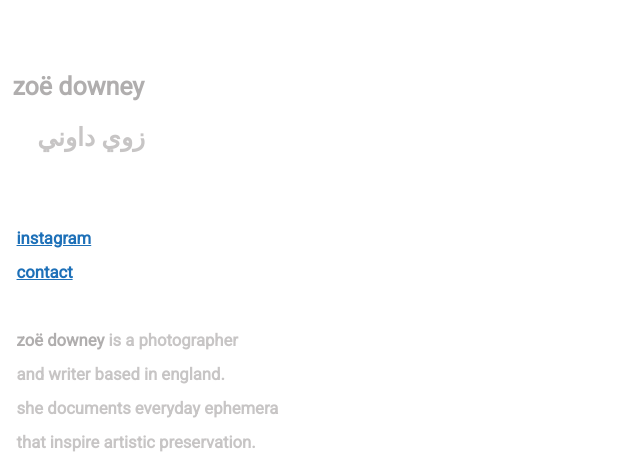
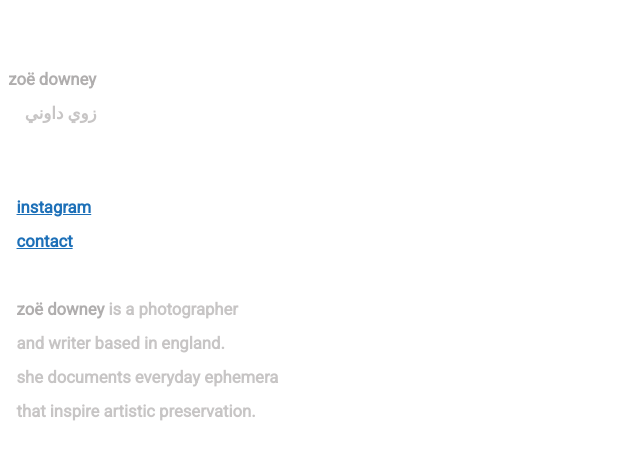
Before and after one commit to zoeurl/zoedowney.github.io, a Jekyll site: the page built from index.html, in a window 1280 px wide. Shown: the top 475 px of the page, without its empty margins (0-640 px from the left). Built offline with Jekyll 4.4.1, drawn with Linux system fonts in a browser that asks for light colours; grey boxes are pictures that could not be loaded.

Commit message:
Update photography.md

```diff
--- a/_layouts/photography.md
+++ b/_layouts/photography.md
@@ -22,8 +22,8 @@
  <main>
 <article>
 	<br>
-	<h2><small><font color="#b0aeae">&nbsp;&nbsp;zoë downey</font>
-	<br><font color="#c7c5c5">&nbsp;&nbsp;&nbsp;&nbsp;&nbsp;&nbsp;زوي داوني</font></h2>
+	<h4><small><font color="#b0aeae">&nbsp;&nbsp;zoë downey</font>
+	<br><font color="#c7c5c5">&nbsp;&nbsp;&nbsp;&nbsp;&nbsp;&nbsp;زوي داوني</font></h4>
 	<br><strong>&nbsp;&nbsp;&nbsp;&nbsp;<a href="https://www.instagram.com/zoeurl">instagram</a>
 	<br>&nbsp;&nbsp;&nbsp;&nbsp;<a href="mailto:{{site.email}}">contact</a></font>
 	<br>
```
